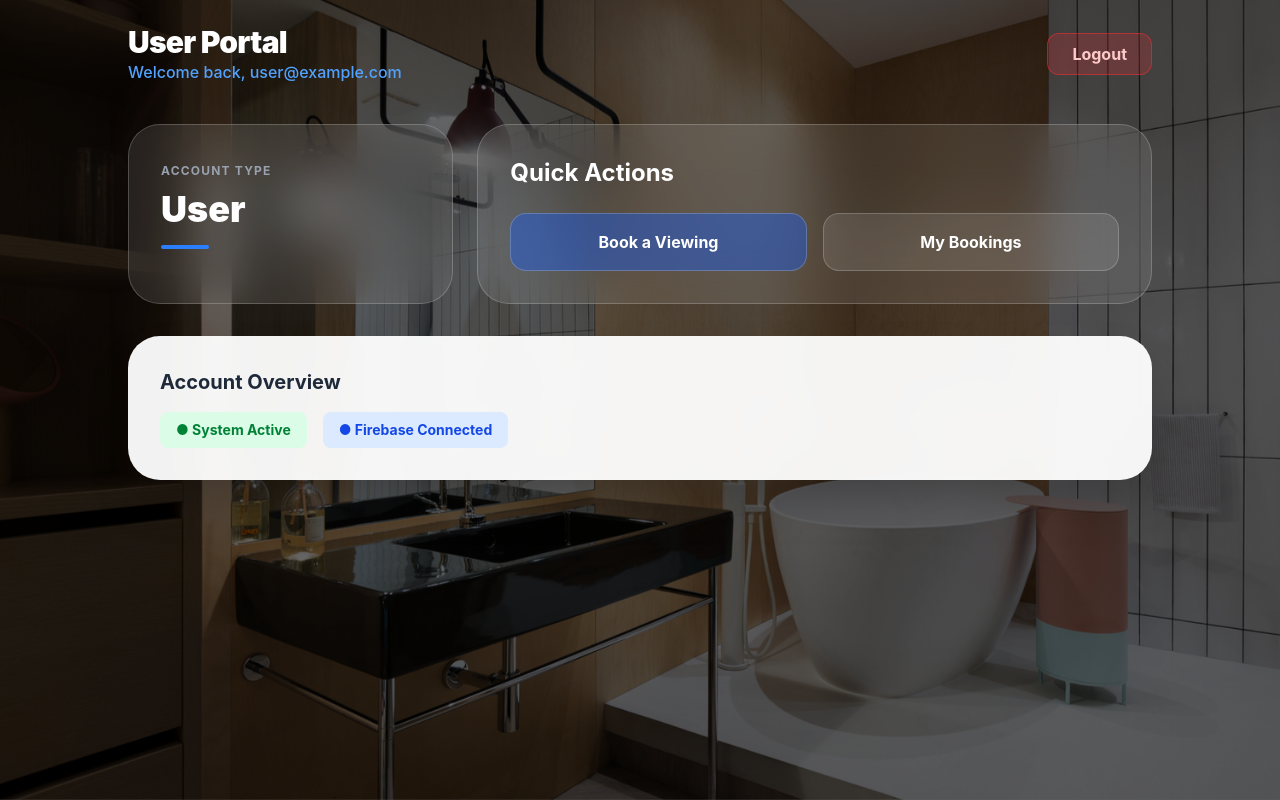
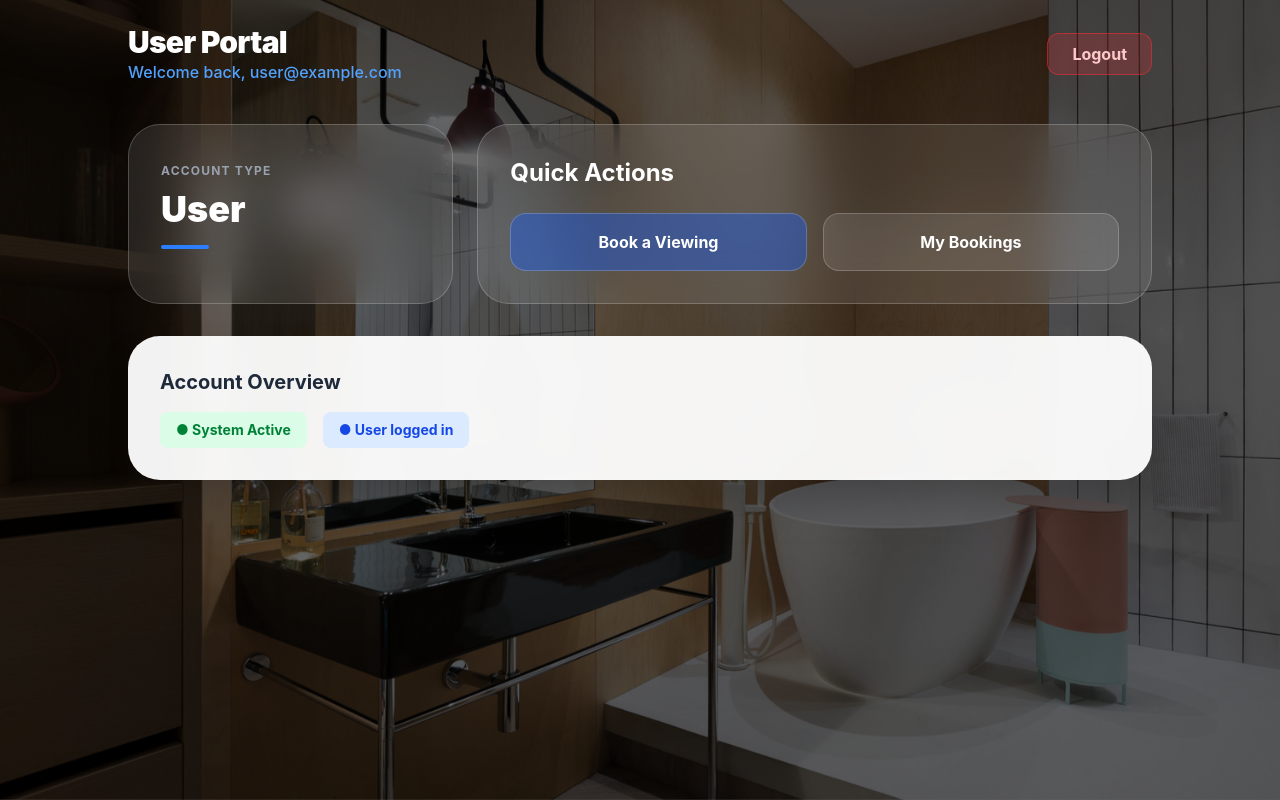
Before and after one commit to david-komora17/Frontend-Real-Estate, a React (Vite) app: page /dashboard in a window 1280 px wide. Built offline with nearby package versions, Linux system fonts and the light colour scheme; no server answers; the database is empty; sample sign-in values are in the browser's storage.

Commit message:
Ensure the relevant content on the dash.

```diff
--- a/src/pages/Dashboard.jsx
+++ b/src/pages/Dashboard.jsx
@@ -65,7 +65,7 @@ function Dashboard() {
                     <h3 className="text-xl font-bold text-gray-800 mb-4">Account Overview</h3>
                     <div className="flex gap-4">
                         <div className="bg-green-100 text-green-700 px-4 py-2 rounded-lg text-sm font-bold">● System Active</div>
-                        <div className="bg-blue-100 text-blue-700 px-4 py-2 rounded-lg text-sm font-bold">● Firebase Connected</div>
+                        <div className="bg-blue-100 text-blue-700 px-4 py-2 rounded-lg text-sm font-bold">● User logged in</div>
                     </div>
                 </div>
             </div>
```
